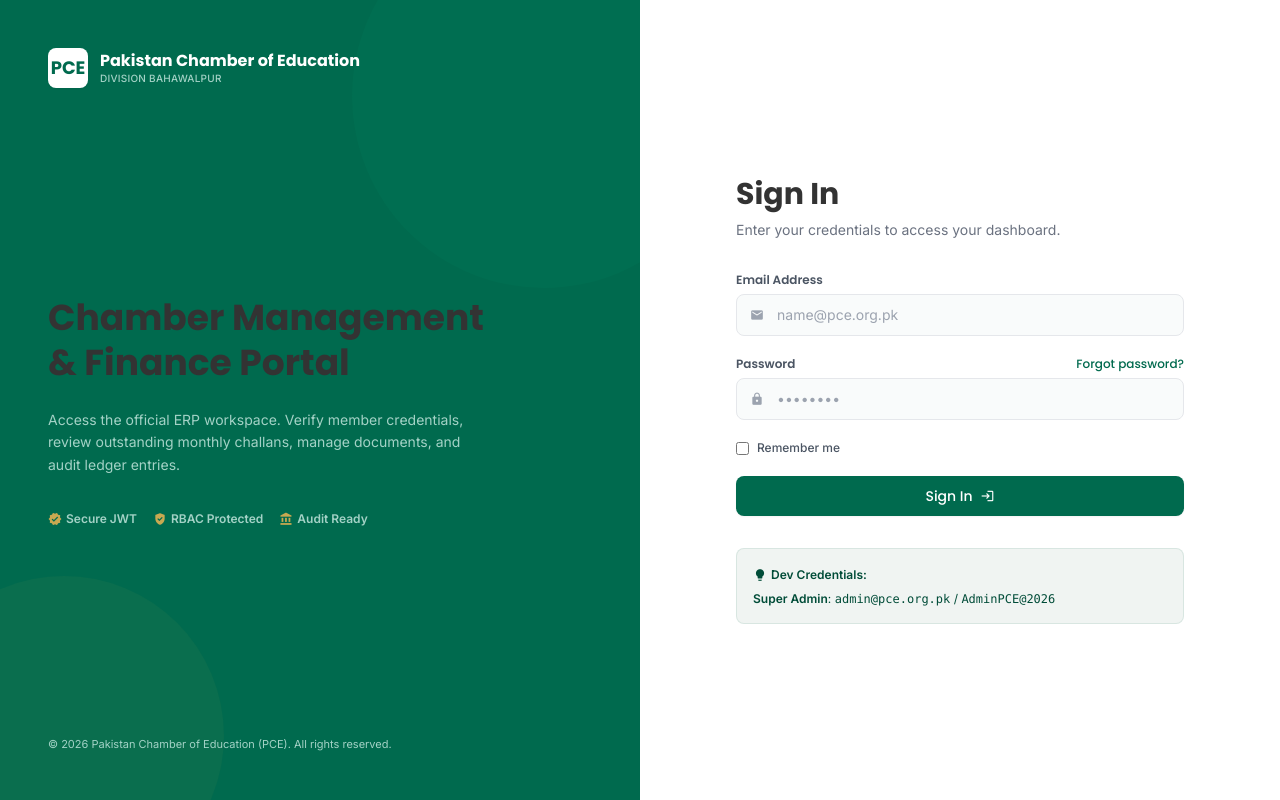
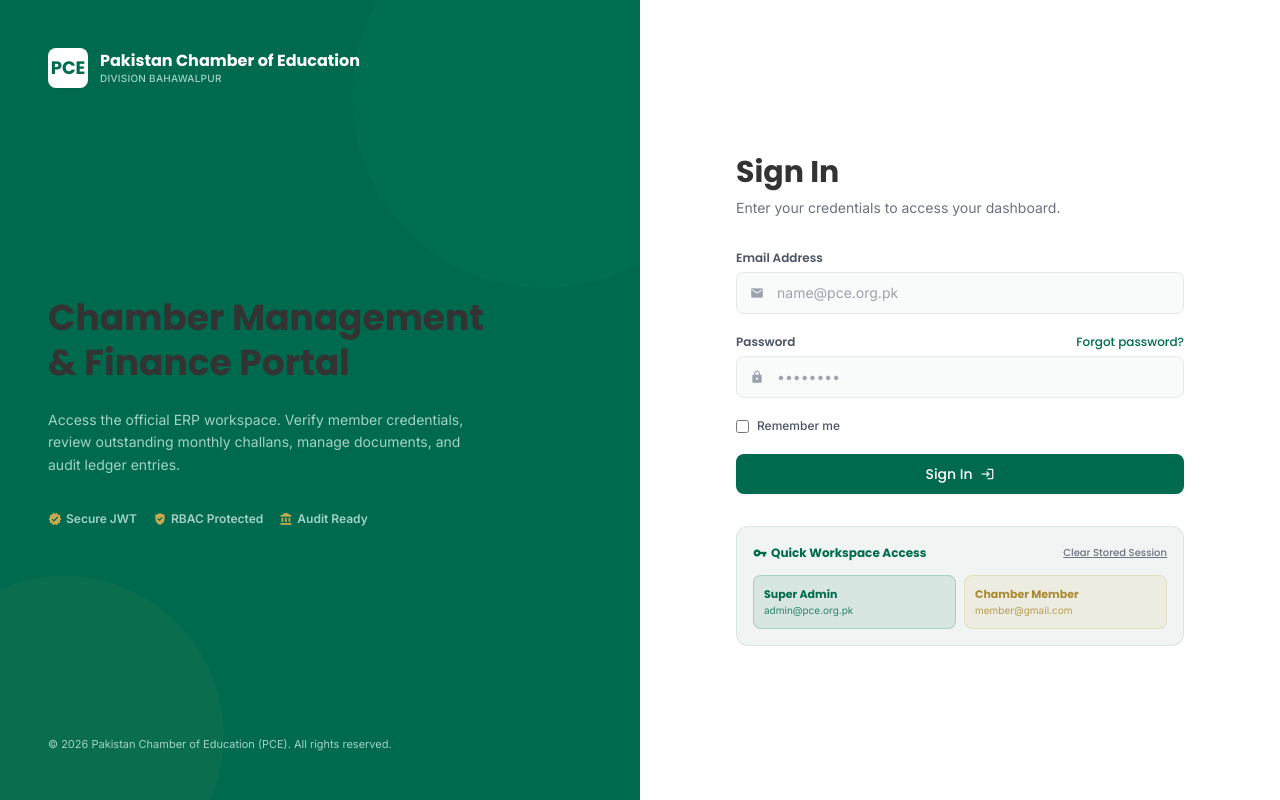
Before and after one commit to HumaizaMaheen/PCE-Management-System, a React (Vite) app in the folder frontend/: page /#/login in a window 1280 px wide. Built offline with nearby package versions, Linux system fonts and the light colour scheme; no server answers; sample sign-in values are in the browser's storage.

Commit message:
Fix strict admin authentication guard and clear auto-login demo token in AuthContext

```diff
--- a/frontend/src/App.tsx
+++ b/frontend/src/App.tsx
@@ -53,42 +53,15 @@ const ProtectedRoute: React.FC<{ children: React.ReactNode; allowedRoles?: strin
     return <Navigate to="/login" replace />;
   }
 
-  // Restrict Member role from Admin panel
+  // Strictly enforce allowed Admin roles — redirect non-admins directly to login page
   if (allowedRoles && !hasRole(allowedRoles)) {
-    return (
-      <div className="min-h-screen flex items-center justify-center bg-[#F7F9FA] p-6">
-        <div className="bg-white p-8 rounded-2xl shadow-xl border border-gray-100 max-w-md w-full text-center animate-fadeIn">
-          <div className="w-16 h-16 bg-danger/10 text-danger rounded-full flex items-center justify-center mx-auto mb-4">
-            <span className="material-icons text-3xl">gpp_bad</span>
-          </div>
-          <h2 className="text-xl font-extrabold font-poppins text-[#333333] mb-2">Admin Access Required</h2>
-          <p className="text-gray-500 text-xs leading-relaxed mb-6 font-inter">
-            Your account role <strong>({user.role})</strong> is restricted to Member Services. Only authorized Chamber Executive Board Members can access the Administration Management System.
-          </p>
-          <div className="flex flex-col gap-3">
-            <Link
-              to="/portal"
-              className="bg-primary hover:bg-[#004C38] text-white font-bold py-2.5 px-6 rounded-lg text-xs font-poppins transition shadow-sm"
-            >
-              Go to Member & Applicant Portal
-            </Link>
-            <Link
-              to="/"
-              className="bg-gray-100 hover:bg-gray-200 text-gray-700 font-bold py-2.5 px-6 rounded-lg text-xs font-poppins transition"
-            >
-              Back to Home Page
-            </Link>
-          </div>
-        </div>
-      </div>
-    );
+    return <Navigate to="/login" replace />;
   }
 
   return <>{children}</>;
 };
 
-// Helper for Return Link inside error views
-import { Link } from 'react-router-dom';
+
 
 const AppRoutes: React.FC = () => {
   return (
--- a/frontend/src/context/AuthContext.tsx
+++ b/frontend/src/context/AuthContext.tsx
@@ -30,35 +30,34 @@ export const AuthProvider: React.FC<{ children: React.ReactNode }> = ({ children
       const token = localStorage.getItem('token');
       const savedUser = localStorage.getItem('user');
 
-      if (savedUser) {
-        try {
-          setUser(JSON.parse(savedUser));
-        } catch (e) {}
-      }
-
-      if (!token) {
-        setLoading(false);
-        return;
-      }
-
-      if (isLiveStaticHost()) {
+      if (!token || !savedUser) {
+        localStorage.removeItem('token');
+        localStorage.removeItem('user');
+        setUser(null);
         setLoading(false);
         return;
       }
 
       try {
-        const response = await api.get('/auth/me');
-        setUser(response.data.user);
-      } catch (error) {
-        // Keep stored demo user on live site
-        if (!isLiveStaticHost()) {
+        const parsed = JSON.parse(savedUser);
+        setUser(parsed);
+      } catch (e) {
+        localStorage.removeItem('token');
+        localStorage.removeItem('user');
+        setUser(null);
+      }
+
+      if (!isLiveStaticHost()) {
+        try {
+          const response = await api.get('/auth/me');
+          setUser(response.data.user);
+        } catch (error) {
           localStorage.removeItem('token');
           localStorage.removeItem('user');
           setUser(null);
         }
-      } finally {
-        setLoading(false);
       }
+      setLoading(false);
     };
     checkAuth();
   }, []);
--- a/frontend/src/pages/Login.tsx
+++ b/frontend/src/pages/Login.tsx
@@ -181,14 +181,50 @@ export const Login: React.FC = () => {
             </button>
           </form>
 
-          {/* Test Accounts Tip */}
-          <div className="bg-[#F0F4F2] border border-primary/10 p-4 rounded-lg text-xs space-y-1.5 text-primary-dark">
-            <div className="font-semibold flex items-center gap-1">
-              <span className="material-icons text-sm">lightbulb</span>
-              <span>Dev Credentials:</span>
+          {/* Quick Login & Role Selection Panel */}
+          <div className="bg-[#F0F4F2] border border-primary/10 p-4 rounded-xl text-xs space-y-3 font-poppins">
+            <div className="font-bold flex items-center justify-between text-primary">
+              <span className="flex items-center gap-1">
+                <span className="material-icons text-sm text-primary">vpn_key</span>
+                Quick Workspace Access
+              </span>
+              <button
+                type="button"
+                onClick={() => {
+                  localStorage.removeItem('token');
+                  localStorage.removeItem('user');
+                  window.location.reload();
+                }}
+                className="text-[10px] text-gray-500 hover:text-danger underline font-medium"
+              >
+                Clear Stored Session
+              </button>
             </div>
-            <div>
-              <strong>Super Admin</strong>: <code>admin@pce.org.pk</code> / <code>AdminPCE@2026</code>
+
+            <div className="grid grid-cols-2 gap-2 font-inter">
+              <button
+                type="button"
+                onClick={() => {
+                  setEmail('admin@pce.org.pk');
+                  setPassword('AdminPCE@2026');
+                }}
+                className="bg-primary/10 hover:bg-primary hover:text-white text-primary p-2.5 rounded-lg border border-primary/20 text-left transition"
+              >
+                <strong className="block text-[11px] font-poppins">Super Admin</strong>
+                <span className="text-[10px] opacity-80 block truncate">admin@pce.org.pk</span>
+              </button>
+
+              <button
+                type="button"
+                onClick={() => {
+                  setEmail('member@gmail.com');
+                  setPassword('PCE@2026');
+                }}
+                className="bg-accent/10 hover:bg-accent hover:text-white text-accent-dark p-2.5 rounded-lg border border-accent/20 text-left transition"
+              >
+                <strong className="block text-[11px] font-poppins">Chamber Member</strong>
+                <span className="text-[10px] opacity-80 block truncate">member@gmail.com</span>
+              </button>
             </div>
           </div>
         </div>
```
